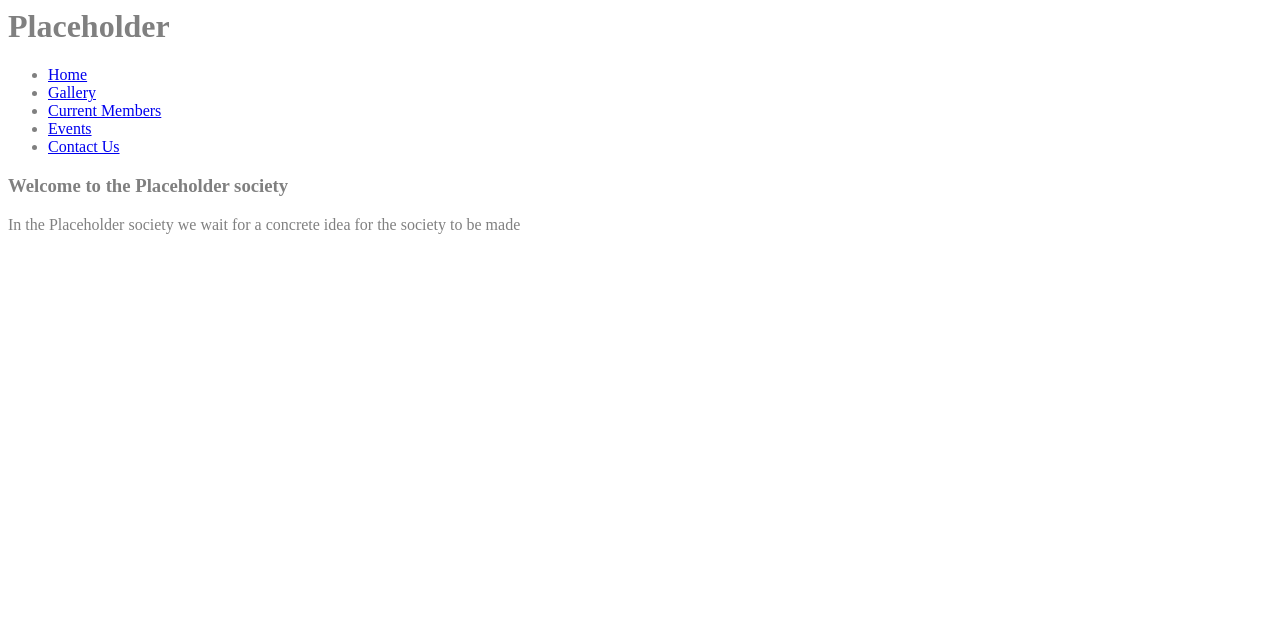
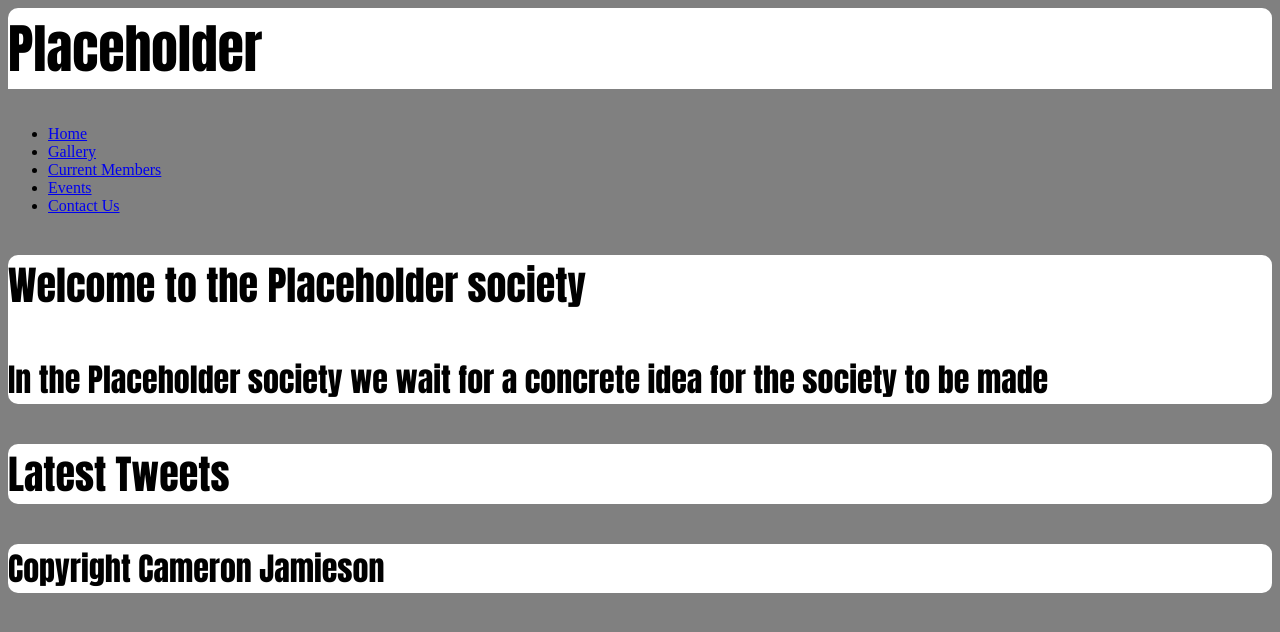
Before and after one commit to cameronjamieson04/Web-Coursework, a plain HTML site: page index.html in a window 1280 px wide. Drawn offline with Linux system fonts and the light colour scheme.

Commit message:
Add files via upload

```diff
--- a/css/main.css
+++ b/css/main.css
@@ -1,6 +1,41 @@
 body{
-  color:grey;
+    background-color:grey;
+  }
+
+header{
+    background-color: white;
+    border-top-left-radius: 10px;
+    border-top-right-radius: 10px;
 }
-h1(
-  font-size:50pt;
-)
+
+h1,h2,h3,h4,h5,h6,p{
+    font-family: Impact, Haettenschweiler, 'Arial Narrow Bold', sans-serif;
+    color: black;
+}
+
+h1{
+    font-size:40pt;
+}
+
+h3{
+    font-size: 30pt;
+}
+
+p{
+    font-size: 24pt;
+}
+
+main{
+    background-color: white;
+    border-radius: 10px;
+}
+
+aside{
+    background-color: white;
+    border-radius: 10px;
+}
+
+footer{
+    background-color: white;
+    border-radius: 10px;
+}
--- a/index.html
+++ b/index.html
@@ -26,9 +26,9 @@
               </div>
         </main>
 
-        <aside> </aside>
+        <aside> <h3>Latest Tweets</h3> </aside>
 
-        <footer> </footer>
+        <footer> <p> Copyright Cameron Jamieson</p> </footer>
 
     </body>
 </html>
```
